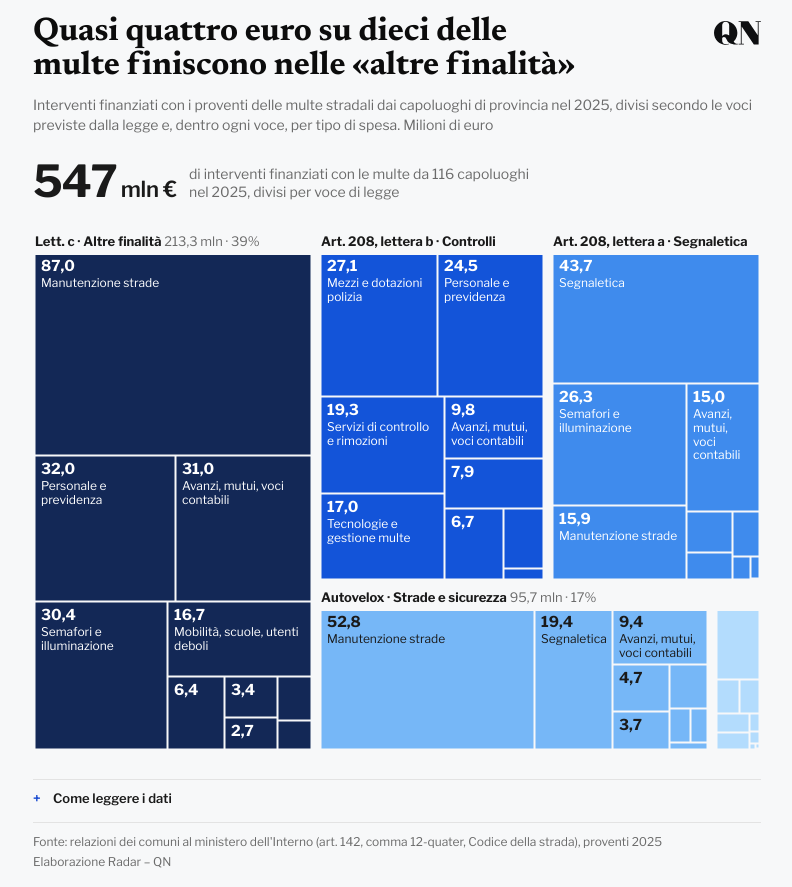
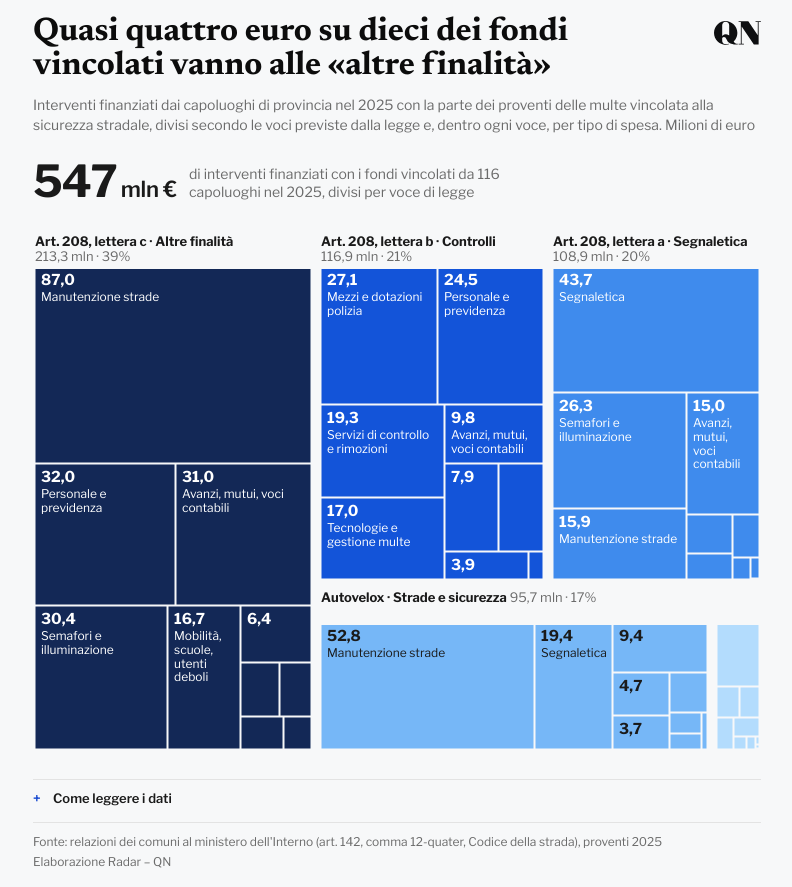
Before and after one commit to CosimoFire/multe-comuni, a plain HTML site: page spesa-temi/index.html in a window 1280 px wide. Shown: the whole page, without its empty margins (243-1035 px from the left). Drawn offline with nearby package versions, Linux system fonts and the light colour scheme.

Commit message:
Treemap: intestazioni con i dati, titolo sui fondi vincolati

```diff
--- a/spesa-temi/index.html
+++ b/spesa-temi/index.html
@@ -32,8 +32,8 @@
 <body>
 <main class="radar">
   <header>
-    <h1 class="r-title" id="title">Quasi quattro euro su dieci delle multe finiscono nelle «altre finalità»</h1>
-    <p class="r-sub">Interventi finanziati con i proventi delle multe stradali dai capoluoghi di provincia nel 2025, divisi secondo le voci previste dalla legge e, dentro ogni voce, per tipo di spesa. Milioni di euro</p>
+    <h1 class="r-title" id="title">Quasi quattro euro su dieci dei fondi vincolati vanno alle «altre finalità»</h1>
+    <p class="r-sub">Interventi finanziati dai capoluoghi di provincia nel 2025 con la parte dei proventi delle multe vincolata alla sicurezza stradale, divisi secondo le voci previste dalla legge e, dentro ogni voce, per tipo di spesa. Milioni di euro</p>
   </header>
 
   <div class="r-big" id="big" aria-hidden="true">
@@ -45,7 +45,7 @@
 
   <details class="r-read">
     <summary>Come leggere i dati</summary>
-    <p class="r-note">La legge impone di destinare almeno metà dei proventi delle multe ordinarie (art. 208 del Codice della strada) alla sicurezza stradale: almeno un quarto di questa quota alla segnaletica (lettera a), almeno un quarto ai controlli (lettera b), il resto ad altre finalità (lettera c), che comprendono manutenzione delle strade, barriere, interventi per gli utenti deboli, educazione stradale, assistenza e previdenza degli agenti. I proventi degli autovelox (art. 142) vanno per intero a manutenzione e sicurezza delle strade o a controlli e personale.</p>
+    <p class="r-note">La legge impone di destinare almeno metà dei proventi delle multe ordinarie (art. 208 del Codice della strada) alla sicurezza stradale: almeno un quarto di questa quota alla segnaletica (lettera a), almeno un quarto ai controlli (lettera b), il resto ad altre finalità (lettera c), che comprendono manutenzione delle strade, barriere, interventi per gli utenti deboli, educazione stradale, assistenza e previdenza degli agenti. I proventi degli autovelox (art. 142) vanno per intero a manutenzione e sicurezza delle strade o a controlli e personale. «Altre finalità» non è la parte libera: è la terza voce della quota vincolata. L'altra metà dei proventi delle multe ordinarie, che il comune può spendere come vuole, non compare nel grafico perché le relazioni elencano solo gli interventi finanziati con la quota vincolata.</p>
     <p class="r-note">I blocchi sono le voci a cui i capoluoghi attribuiscono ogni intervento nelle relazioni al ministero dell'Interno (quadri 4 e 5), con il costo dichiarato, che può comprendere risorse di anni precedenti. Il tipo di spesa dentro ogni blocco è assegnato in base alle parole della descrizione dell'intervento, quindi è indicativo. "Avanzi, mutui, voci contabili" raccoglie soldi lasciati in avanzo di bilancio, rate di mutui e altre voci che non sono interventi veri e propri.</p>
   </details>
 
@@ -86,9 +86,9 @@
     // titolo e big number calcolati dai dati
     var q = maxG.tot / tot;
     var frase = q >= 0.37 && q < 0.4 ? "Quasi quattro euro su dieci" : q >= 0.4 && q < 0.45 ? "Quattro euro su dieci" : R.pct(q, 0);
-    d3.select("#title").text(frase + " delle multe finiscono nelle «" + maxG.v.corto.toLowerCase() + "»");
+    d3.select("#title").text(frase + " dei fondi vincolati vanno alle «" + maxG.v.corto.toLowerCase() + "»");
     var bigNum = d3.select("#big-num"), f0 = function (v) { return fmt(v, 0); };
-    d3.select("#big-label").text("di interventi finanziati con le multe da " + nCap + " capoluoghi nel 2025, divisi per voce di legge");
+    d3.select("#big-label").text("di interventi finanziati con i fondi vincolati da " + nCap + " capoluoghi nel 2025, divisi per voce di legge");
     if (R.reduced) bigNum.text(f0(tot / 1e6));
     else { bigNum.text(f0(0)); R.onFirstView(document.getElementById("big"), function () { R.countUp(bigNum, tot / 1e6, f0, "play"); }); }
 
@@ -98,7 +98,7 @@
     R.responsive(host, function (W, phase) {
       var narrow = R.isNarrow(W);
       var H = narrow ? Math.round(W * 1.7) : 520;
-      var head = narrow ? 34 : 22;
+      var head = narrow ? 34 : 36;
       var root = d3.hierarchy({ children: gruppi }).sum(function (d) { return d.children ? 0 : d.value; })
         .sort(function (a, b) { return b.value - a.value; });
       // paddingOuter va impostato prima di paddingTop, altrimenti lo sovrascrive
@@ -117,16 +117,16 @@
       groups.each(function (d) {
         var g = d3.select(this), w = d.x1 - d.x0;
         var t = g.append("text").attr("class", "tm-gh").attr("x", d.x0 + 2).attr("y", d.y0 + 15);
-        var nome = d.data.v.lungo;
-        t.append("tspan").text(nome);
         var dati = mln(d.value) + " mln · " + R.pct(d.value / tot, 0);
-        if (narrow || w < 230) t.append("tspan").attr("class", "s").attr("x", d.x0 + 2).attr("dy", 15).text(dati);
-        else t.append("tspan").attr("class", "s").text("  " + dati);
-        // se non entra, provo la voce media e poi quella corta
-        if (t.node().getBBox().width > w - 2) { t.select("tspan").text(d.data.v.medio); }
-        if (t.node().getBBox().width > w - 2) { t.select("tspan").text(d.data.v.corto); }
-        if (t.node().getBBox().width > w - 2) { t.selectAll("tspan.s").remove(); }
-        if (t.node().getBBox().width > w - 2) t.remove();   // blocco troppo stretto: la voce resta nel tooltip
+        var due = narrow || w < 330;   // blocco stretto: voce sulla prima riga, dati sulla seconda
+        var nome = t.append("tspan").text(d.data.v.lungo);
+        var sub = due ? t.append("tspan").attr("class", "s").attr("x", d.x0 + 2).attr("dy", 15).text(dati)
+                      : t.append("tspan").attr("class", "s").text("  " + dati);
+        var largo = function () { return Math.max(nome.node().getComputedTextLength(), due ? sub.node().getComputedTextLength() : 0) +
+          (due ? 0 : sub.node().getComputedTextLength()); };
+        if (largo() > w - 2) nome.text(d.data.v.medio);
+        if (largo() > w - 2) nome.text(d.data.v.corto);
+        if (largo() > w - 2) t.remove();   // blocco troppo stretto: voce e dati restano nel tooltip
       });
 
       var leaves = root.leaves();
```
Also changed, not shown: index.html (+3 -3 lines), 2 other files.
